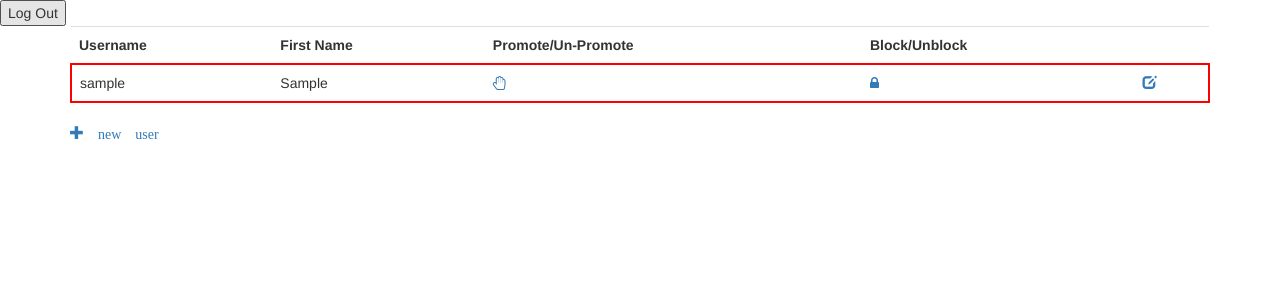
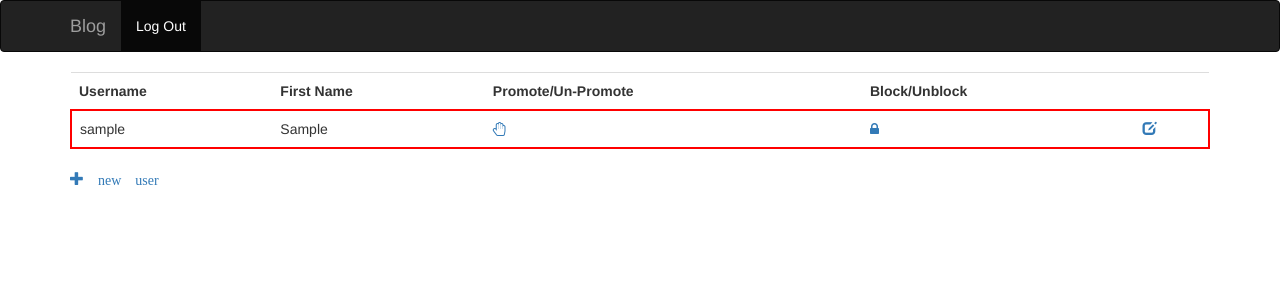
Before and after one commit to NadaBayoumy/DjangoPythonBlog, a Django app: page /users/ in a window 1280 px wide. Shown: the top 300 px of the page. Run offline with Django 3.2, Linux system fonts and the light colour scheme; the visitor is signed in with stand-in values (Sample User, id 1); data comes from the database, SQL or seed files in the repository; parts of the project's set-up code (start-up, migrations or seed data) failed here and were passed over; some libraries are stand-ins or nearby versions.

Commit message:
editing header html by bootstrap

```diff
--- a/Blog/BlogApp/templates/BlogApp/header.html
+++ b/Blog/BlogApp/templates/BlogApp/header.html
@@ -1,9 +1,73 @@
 {% if not request.user.is_authenticated  %}
-<button type="button" onClick="javascript:location.href='/login/';" />Log In</button>
-<button type="button" onClick="javascript:location.href='/registration';" />Register</button>
+<nav class="navbar navbar-inverse">
+    <div class="container ">
+    <!-- Brand and toggle get grouped for better mobile display -->
+      <div class="navbar-header">
+        <button type="button" class="navbar-toggle collapsed" data-toggle="collapse" data-target="#bs-example-navbar-collapse-1" aria-expanded="false">
+          <span class="sr-only">Toggle navigation</span>
+          <span class="icon-bar"></span>
+          <span class="icon-bar"></span>
+          <span class="icon-bar"></span>
+        </button>
+      <a class="navbar-brand" href="#">Bolg</a>
+      </div>
+
+    <!-- Collect the nav links, forms, and other content for toggling -->
+    <div class="collapse navbar-collapse" id="bs-example-navbar-collapse-1">
+    <ul class="nav navbar-nav ul1">
+    <li role="presentation" class="active"><a href="/login/">Log In</a></li>
+    <li role="presentation"><a href="/registration">Register</a></li>
+    </ul>
+    </div><!-- /.navbar-collapse -->
+    </div><!-- /.container-fluid -->
+  </nav>
+
 {% elif not request.user.is_super %}
-<button type="button" onClick="javascript:location.href='/logout/';" />Log Out</button>
+<nav class="navbar navbar-inverse">
+    <div class="container">
+    <!-- Brand and toggle get grouped for better mobile display -->
+      <div class="navbar-header">
+        <button type="button" class="navbar-toggle collapsed" data-toggle="collapse" data-target="#bs-example-navbar-collapse-1" aria-expanded="false">
+          <span class="sr-only">Toggle navigation</span>
+          <span class="icon-bar"></span>
+          <span class="icon-bar"></span>
+          <span class="icon-bar"></span>
+        </button>
+      <a class="navbar-brand" href="#">Blog</a>
+      </div>
+
+    <!-- Collect the nav links, forms, and other content for toggling -->
+    <div class="collapse navbar-collapse" id="bs-example-navbar-collapse-1">
+    <ul class="nav navbar-nav ul1">
+    <li role="presentation" class="active"><a href="/logout/">Log Out</a></li>
+
+    </ul>
+    </div><!-- /.navbar-collapse -->
+    </div><!-- /.container-fluid -->
+  </nav>
+
 {% else %}
-<button type="button" onClick="javascript:location.href='/logout/';" />Log Out</button>
-<button type="button" onClick="javascript:location.href='/mange/';" />Mange Blog</button>
+<nav class="navbar navbar-inverse">
+    <div class="container">
+    <!-- Brand and toggle get grouped for better mobile display -->
+      <div class="navbar-header">
+        <button type="button" class="navbar-toggle collapsed" data-toggle="collapse" data-target="#bs-example-navbar-collapse-1" aria-expanded="false">
+          <span class="sr-only">Toggle navigation</span>
+          <span class="icon-bar"></span>
+          <span class="icon-bar"></span>
+          <span class="icon-bar"></span>
+        </button>
+      <a class="navbar-brand" href="#">Blog</a>
+      </div>
+
+    <!-- Collect the nav links, forms, and other content for toggling -->
+    <div class="collapse navbar-collapse" id="bs-example-navbar-collapse-1">
+    <ul class="nav navbar-nav ul1">
+    <li role="presentation" class="active"><a href="/logout/">Log Out</a></li>
+    <li role="presentation"><a href="/mange/">Mange Blog</a></li>
+    </ul>
+    </div><!-- /.navbar-collapse -->
+    </div><!-- /.container-fluid -->
+  </nav>
+
 {% endif %}
```
